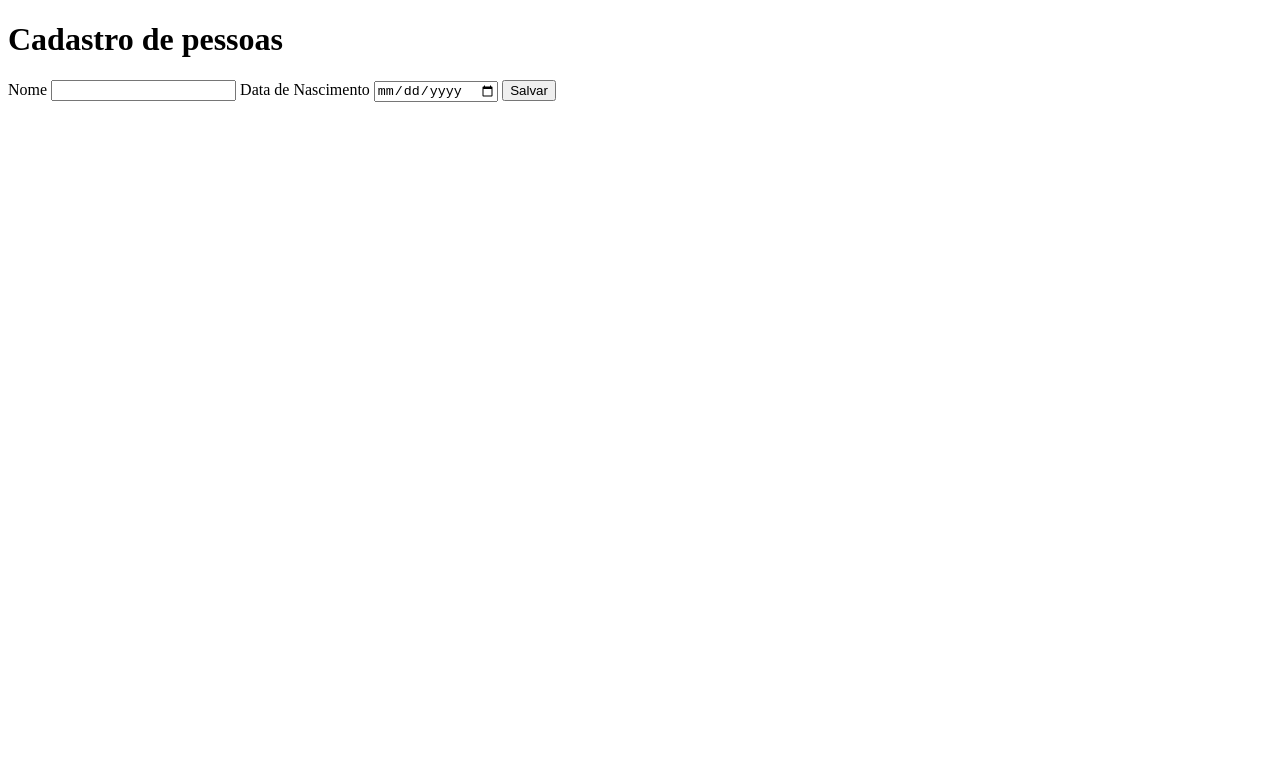
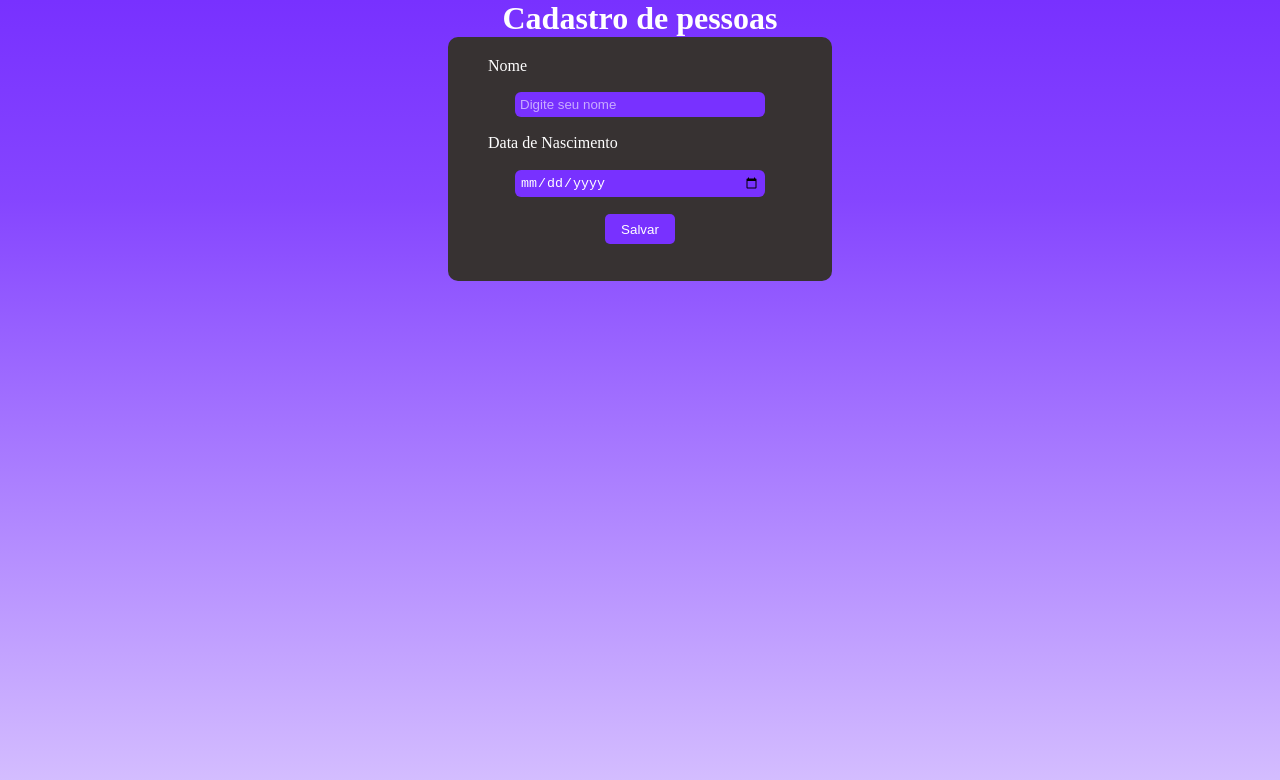
Before and after one commit to LuisFernandoPBPereira/CRUD-JS, a plain HTML site: page index.html in a window 1280 px wide. Drawn offline with Linux system fonts and the light colour scheme.

Commit message:
Creating a CSS file

```diff
--- /dev/null
+++ b/index.css
@@ -0,0 +1,74 @@
+*{
+    padding: 0;
+    margin: 0;
+    box-sizing: border-box;
+}
+
+.background{
+    background:linear-gradient(to bottom,
+                                    rgba(120, 49, 255, 1.0),
+                                    rgba(120, 49, 255, 0.9),
+                                    rgba(120, 49, 255, 0.7),
+                                    rgba(120, 49, 255, 0.5),
+                                    rgba(120, 49, 255, 0.3));
+    color: white;
+    height: 100vh;
+    /* display: grid; */
+}
+
+.background h1{
+    text-align: center;
+}
+
+
+form{
+    background-color: rgb(55, 50, 50);
+    color: white;
+    margin: 0 35% 0 35%;
+    padding: 20px;
+    border-radius: 10px;
+}
+
+
+label{
+    justify-self: flex-start;
+    margin: 20px 0 0 20px;
+}
+
+input{
+    width: 250px;
+    background-color: rgb(120, 49, 255);
+    color: white;
+    border: none;
+    border-radius: 6px;
+    padding: 5px;
+}
+
+input::placeholder{
+    color: rgba(255, 255, 255, 0.6);
+}
+
+.name, .birth-date, .button{
+    display: flex;
+    justify-content: center;
+    align-items: center;
+    margin: 5% 0 5% 0;
+}
+
+button{
+    background-color: rgb(120, 49, 255);
+    color: white;
+    width: 70px;
+    height: 30px;
+    border: none;
+    border-radius: 5px;
+    transition: 0.5s;
+}
+
+button:hover{
+    background-color: rgb(120, 49, 255);
+    width: 100px;
+    border-radius: 0px;
+    transition: 0.5s;
+    border: 1px solid white;
+}
--- a/index.html
+++ b/index.html
@@ -4,21 +4,35 @@
     <meta charset="UTF-8">
     <meta http-equiv="X-UA-Compatible" content="IE=edge">
     <meta name="viewport" content="width=device-width, initial-scale=1.0">
+    <link rel="stylesheet" href="index.css">
     <title>Document</title>
 </head>
 <body>
+    <div class="background">
         <h1>Cadastro de pessoas</h1>
+
         <form class="form js-form">
-        <label for="name">
-        Nome
-            <input class="form-field js-field" id="name" maxlength="120" name="name" required type="text">
-        </label>
+            <div>
+                <label for="name">Nome</label>
+                <div class="name">
+                    <input class="form-field js-field" id="name" maxlength="120" name="name" required type="text" placeholder="Digite seu nome">
+                    <br>
+                </div>
+            </div>
+
             <label for="birth-date">
                 Data de Nascimento
+            </label>
+            <div class="birth-date">
                 <input class="form-field js-field" id="birth-date" name="birth-date" required type="date">
-        </label>
+            </div>
+
+            <section class="button">
                 <button onclick="print()" type="submit">Salvar</button>
+            </section>
+
         </form>
+    </div>
     <script src="index.js"></script>
 </body>
 </html>
```
Lines whose indentation alone changed are shown as unchanged.
